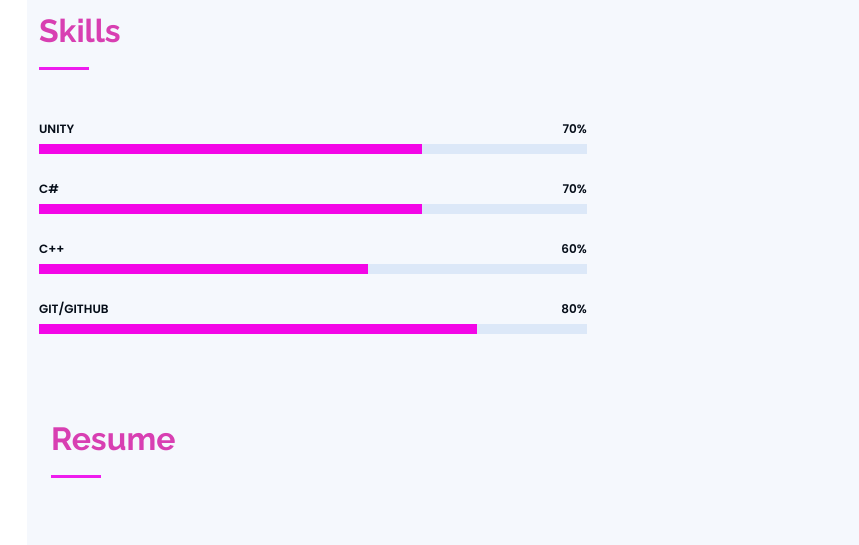
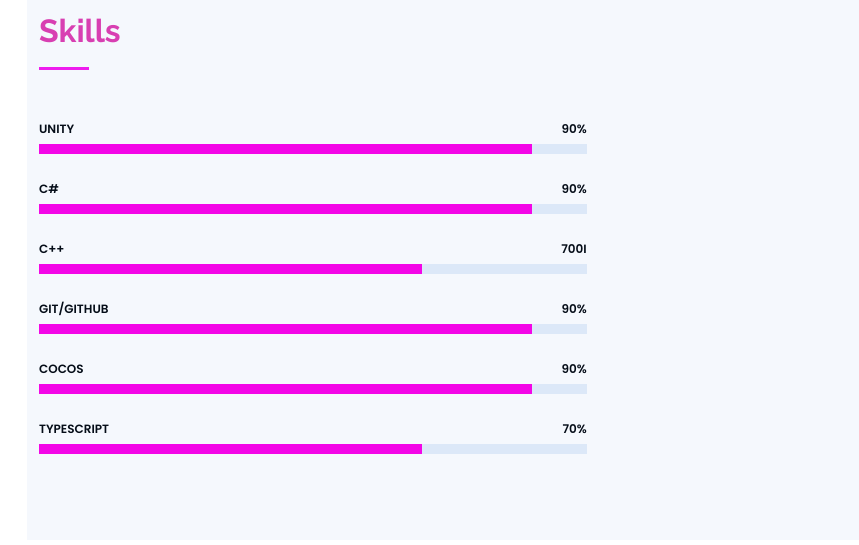
Before and after one commit to Roopesh16/Portfolio, a website: page index.html in a window 1280 px wide. Shown: the part 1520-2065 px from the top of the page, without its empty margins (273-1132 px from the left). Drawn offline with nearby package versions, Linux system fonts and the light colour scheme.

Commit message:
Update Skill Section

```diff
--- a/index.html
+++ b/index.html
@@ -173,23 +173,23 @@
           <div class="col-lg-7" data-aos="fade-up">
 
             <div class="progress">
-              <span class="skill">Unity <i class="val">70%</i></span>
+              <span class="skill">Unity<i class="val">90%</i></span>
               <div class="progress-bar-wrap">
-                <div class="progress-bar" role="progressbar" aria-valuenow="70" aria-valuemin="0" aria-valuemax="100"></div>
+                <div class="progress-bar" role="progressbar" aria-valuenow="90" aria-valuemin="0" aria-valuemax="100"></div>
               </div>
             </div>
 
             <div class="progress">
-              <span class="skill">C# <i class="val">70%</i></span>
+              <span class="skill">C# <i class="val">90%</i></span>
               <div class="progress-bar-wrap">
-                <div class="progress-bar" role="progressbar" aria-valuenow="70" aria-valuemin="0" aria-valuemax="100"></div>
+                <div class="progress-bar" role="progressbar" aria-valuenow="90" aria-valuemin="0" aria-valuemax="100"></div>
               </div>
             </div>
 
             <div class="progress">
-              <span class="skill">C++ <i class="val">60%</i></span>
+              <span class="skill">C++<i class="val">700i</i></span>
               <div class="progress-bar-wrap">
-                <div class="progress-bar" role="progressbar" aria-valuenow="60" aria-valuemin="0" aria-valuemax="100"></div>
+                <div class="progress-bar" role="progressbar" aria-valuenow="70" aria-valuemin="0" aria-valuemax="100"></div>
               </div>
             </div>
 
@@ -198,23 +198,23 @@
           <div class="col-lg-7" data-aos="fade-up" data-aos-delay="100">
 
             <div class="progress">
-              <span class="skill">Git/GitHub <i class="val">80%</i></span>
-              <div class="progress-bar-wrap">
-                <div class="progress-bar" role="progressbar" aria-valuenow="80" aria-valuemin="0" aria-valuemax="100"></div>
-              </div>
-            </div>
-
-            <!--<div class="progress">
-              <span class="skill">WordPress/CMS <i class="val">90%</i></span>
+              <span class="skill">Git/GitHub <i class="val">90%</i></span>
               <div class="progress-bar-wrap">
                 <div class="progress-bar" role="progressbar" aria-valuenow="90" aria-valuemin="0" aria-valuemax="100"></div>
               </div>
             </div>
 
             <div class="progress">
-              <span class="skill">Photoshop <i class="val">55%</i></span>
+              <span class="skill">Cocos <i class="val">90%</i></span>
               <div class="progress-bar-wrap">
-                <div class="progress-bar" role="progressbar" aria-valuenow="55" aria-valuemin="0" aria-valuemax="100"></div>
+                <div class="progress-bar" role="progressbar" aria-valuenow="90" aria-valuemin="0" aria-valuemax="100"></div>
+              </div>
+            </div>
+
+            <div class="progress">
+              <span class="skill">Typescript <i class="val">70%</i></span>
+              <div class="progress-bar-wrap">
+                <div class="progress-bar" role="progressbar" aria-valuenow="70" aria-valuemin="0" aria-valuemax="100"></div>
               </div>
             </div>
 
```
